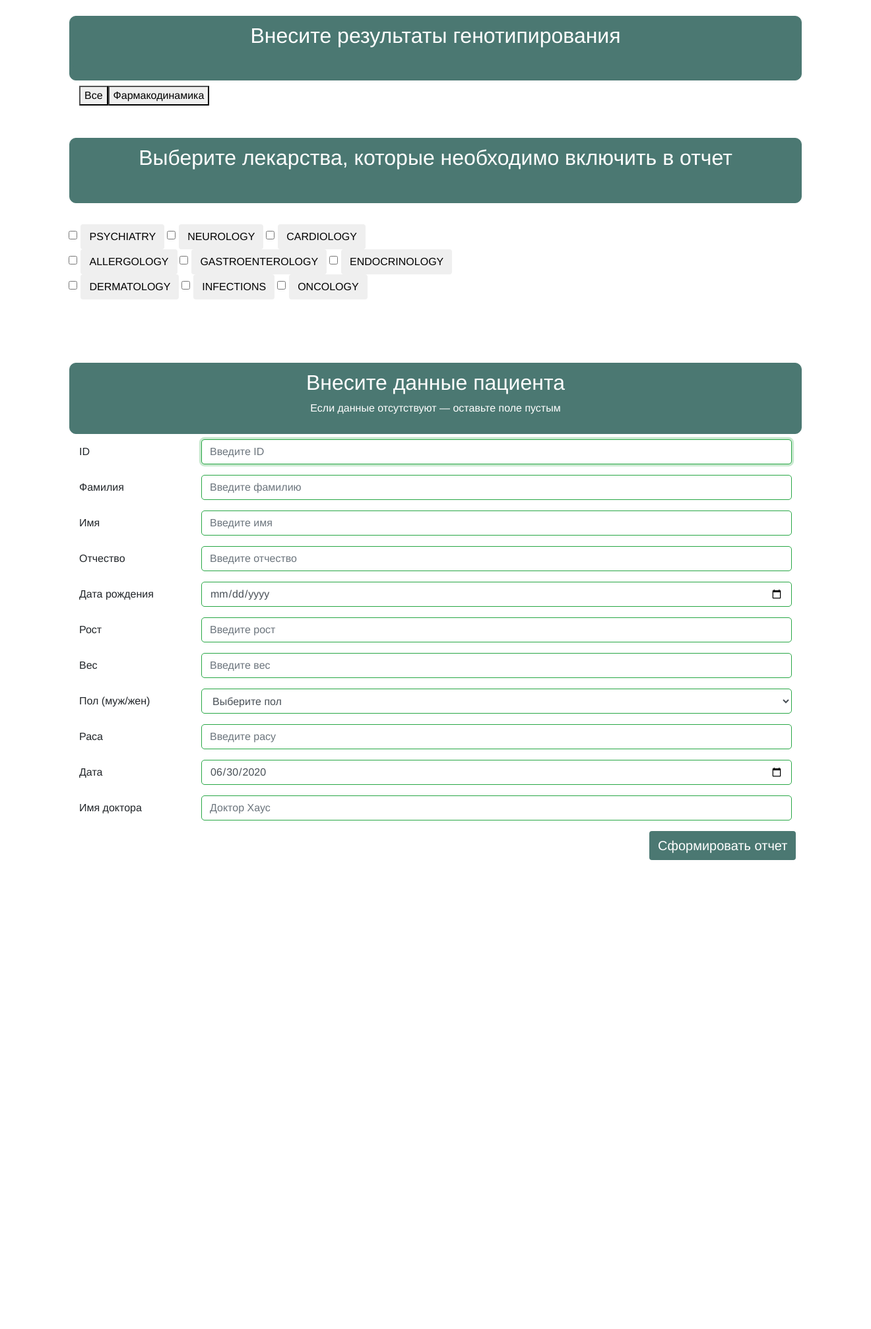
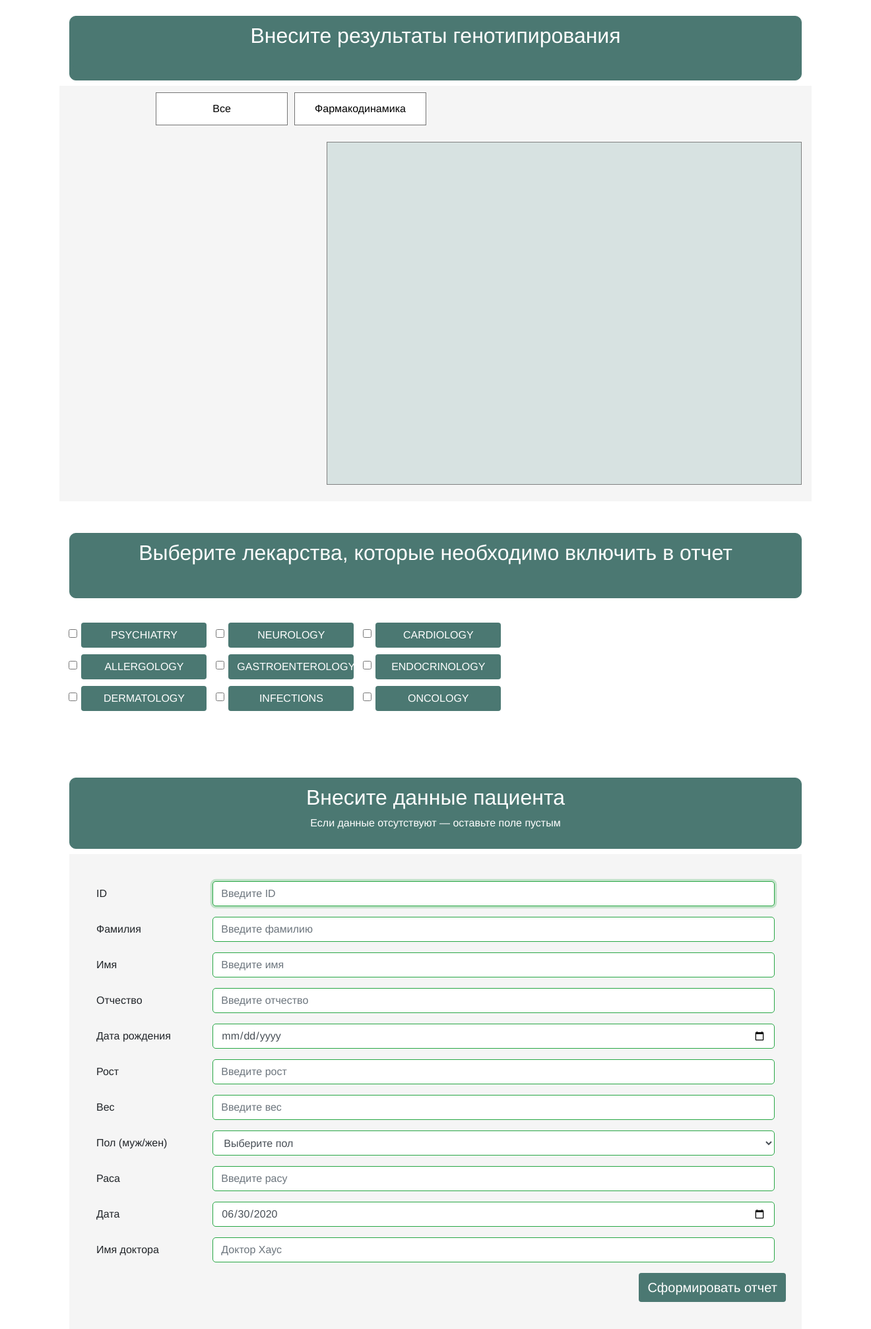
Before and after one commit to IgorShato/PGX2_actual, a PHP site: page / in a window 1320 px wide. Shown: the whole page at 66% size. Before the commit the page ends 1304 px from the top, so only its background shows below. Run offline with PHP 8.4, Linux system fonts and the light colour scheme; data that the repository does not hold is empty.

Commit message:
Update form.css

```diff
--- a/css/form.css
+++ b/css/form.css
@@ -1,3 +1,4 @@
+
 /* typography
 html {
   font-size: 1rem;
@@ -18,6 +19,7 @@ html {
   }
 }
 */
+
 body {
   font-family: Helvetica, Arial, sans-serif;
 }
@@ -43,61 +45,102 @@ body {
   width: 150px;
   text-align: center;
   border: solid 1px #757575;
+  margin-bottom: 2px;
 }
 .list-group-item {
   color: #000000;
   width: 150px;
   text-align: center;
   border: solid 1px #757575;
+  margin-bottom: 2px;
 }
 .list-group-item:hover {
   background-color: #DEDEDE;
 }
 /* table */
   td {
-    line-height: 1.2;
-}
-  th, td {
     padding: 1.2rem 2rem;
     text-align: center;
     border-bottom: 1px solid #3d3d3d;
     color: #3d3d3d;
-    font-size: 12.5px;
+    font-size: 11px;
+    /*font-weight: bold;*/
   }
   /* table - user styles */
   .td_head {
-    font-size: 14px;
+    font-size: 13.5px;
     text-align: center;
     font-weight: bold;
     border: solid 1px #FFFFFF;
-    background-color: #3d3d3d; /*#DCDCDC;*/
+    background-color: #699692; /*#3d3d3d*/
     color: #FFFFFF;
-    padding-left: 40px;
-    padding-right: 40px;
+  }
+  /* table content */
+  #nav-tabContent {
+    height: 520px;
+    width: 720px;
+    overflow-y: scroll;
+    /*overflow-x: scroll;*/
+    /*position: static;*/
+    margin-left: 190px;
+    background-color: #D7E2E1;
+    border: solid 1px gray;
   }
   .tab-content {
-    margin-left: -40px;
+    margin-left: -15px;
   }
+  /* list for genes */
+  .list-group__container {
+    height: 520px;
+    /*overflow-y: auto;*/
+    /*cursor: pointer;*/
+    /*position: static;*/
+    -moz-column-width: 80px;
+    -webkit-column-width: 80px;
+    column-width: 80px;
+    -webkit-column-count:2;
+    -moz-column-count:2;
+    column-count:2;
+    z-index: 1;
+  }
+  /*
+  .list-group__container {
+    -moz-column-width: 80px;
+    -webkit-column-width: 80px;
+    column-width: 80px;
+  }
+  */
 /* select */
 .select {
   cursor: pointer;
-  height: 42px;
-  background-color: #DCDCDC;
+  height: 32px;
+  width: 45px;
+  background-color: #FFFFFF;
 }
 /* checkbox */
 .checkbox2 {
   cursor: pointer;
 }
-/* select way button */
+/* input */
+input[type="checkbox"] {
+  position: relative;
+  right: 1px;
+  cursor: pointer;
+  color: #4B7872;
+}
+/* buttons */
 .nav-link {
-  width: 200px;
-  text-align: center;
-  border: solid 1px #757575;
+    width: 200px;
+    text-align: center;
+    border: solid 1px #757575;
     padding-top: 0.75rem;
     padding-right: 1.25rem;
     padding-bottom: 0.75rem;
     padding-left: 1.25rem;
     color: #000000;
+    margin-left: 5px;
+    margin-right: 5px;
+    background-color: #FFFFFF;
 }
 .nav-link:hover {
   color: #3d3d3d;
@@ -108,11 +151,26 @@ body {
   background-color: #4B7872!important;
   border: solid 1px #757575;
 }
-input[type="checkbox"] {
-  position: relative;
-  right: 1px;
-  cursor: pointer;
-  color: #4B7872;
+/* button disabled */
+.nav-link-dis {
+  width: 200px;
+  text-align: center;
+  border: solid 1px #757575;
+  padding-top: 0.75rem;
+  padding-right: 1.25rem;
+  padding-bottom: 0.75rem;
+  padding-left: 1.25rem;
+  color: #000000;
+  margin-left: 5px;
+  margin-right: 5px;
+  background-color: #FFFFFF;
+}
+/* buttons */
+.someclass {
+  background-color: #4B7872;
+  color: #FFFFFF;
+  width: 190px;
+  margin: 5px 10px 5px 1px;
 }
 /* accordion */
 .accordion {
@@ -124,6 +182,7 @@ input[type="checkbox"] {
 .btn-link {
     color: #4B7872;
 }
+/* modal */
 .modal-content {
     width: 600px;
 }
@@ -186,7 +245,7 @@ input.invalid {
   margin-left: 80%;
   font-size: 20px;
 }
-/**/
+/* form fields */
 legend {
   color: #FFFFFF;
   background-color: #4B7872;
@@ -195,8 +254,45 @@ legend {
   padding-top: 10px;
   padding-bottom: 10px;
 }
-.container-form {
+.container-date-patient {
   border: solid 1px #F5F5F5;
   padding: 40px 40px 40px 40px;
   background-color: #F5F5F5;
 }
+/*
+.list-group__container {
+    height: 620px;
+    overflow-y: auto;
+    cursor: pointer;
+    position: static;
+}
+
+/* */
+.container-marker {
+  margin-top: 10px;
+ /*background-color: #F5F5F5;*/
+ padding-top: 15px;
+ padding-bottom: 25px;
+}
+
+/* change way */
+.container-change {
+  margin-left: 10%;
+}
+/**/
+.container-main {
+  background-color: #F5F5F5;
+  padding-top: 10px;
+}
+
+
+/**
+* for the small screens
+*/
+@media only screen and (min-width: 320px) and (max-width: 769px) {
+ /* change way */
+.container-change {
+  margin-left: 0;
+}
+
+  }
```
